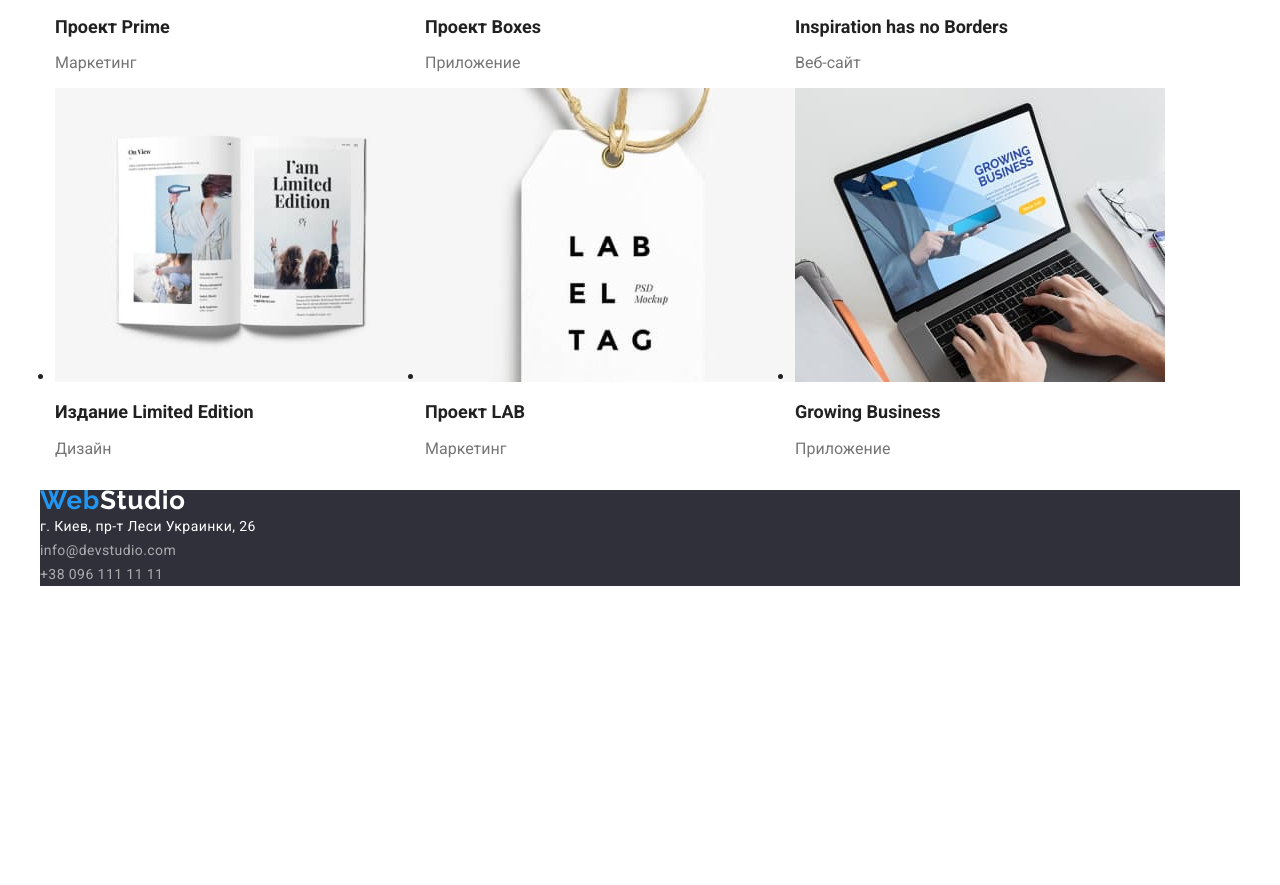
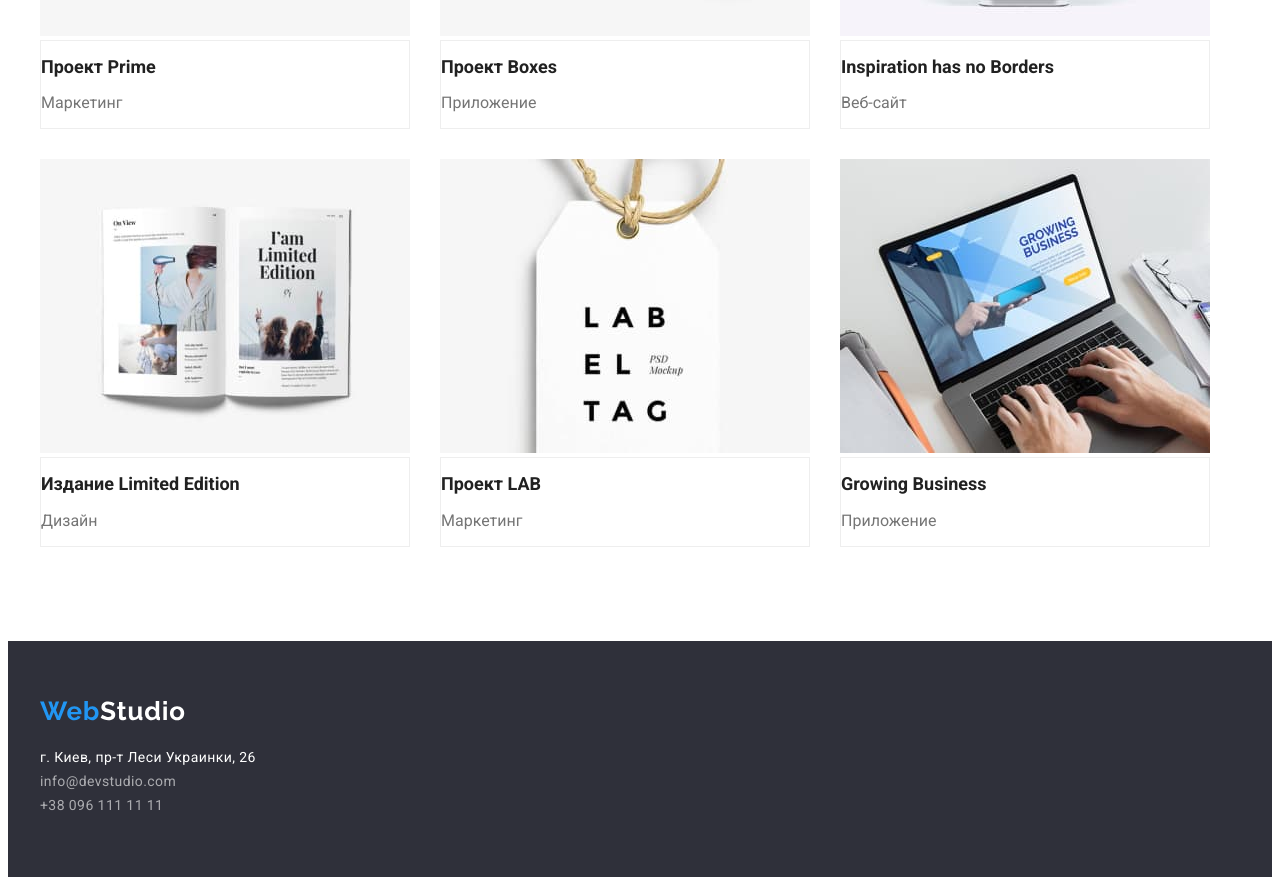
Before and after one commit to Dara431/goit-markup-hw-03, a plain HTML site: page portfolio.html in a window 1280 px wide. Shown: the part 957-1842 px from the top of the page. Before the commit the page ends 1551 px from the top, so only its background shows below. Drawn offline with Linux system fonts and the light colour scheme.

Commit message:
finish-first

```diff
--- a/css/styles.css
+++ b/css/styles.css
@@ -42,8 +42,8 @@ body {
 .all-nav {
   display: flex;
   align-items: center;
-  margin-bottom: 94px;
-  border-bottom: 10px red;
+  border: 1px solid #eeeeee;
+  border-top: none;
 }
 .main-nav {
   display: flex;
@@ -124,6 +124,7 @@ body {
   padding: 10px 32px;
   min-width: 136px;
   text-align: center;
+  margin-bottom: 210px;
 }
 .button.portfolio {
   font-family: "Roboto";
@@ -148,6 +149,7 @@ body {
 .buttons {
   display: flex;
   justify-content: center;
+  padding-top: 100px;
 }
 
 /* Hero */
@@ -156,6 +158,7 @@ body {
   background-color: var(--hero-background-grey);
   text-align: center;
   margin-bottom: 94px;
+  padding-top: 200px;
 }
 .hero-title {
   font-family: "Roboto";
@@ -281,9 +284,15 @@ body {
 .team-worker {
   background-color: var(--background-color-white);
   margin-right: 30px;
+  margin-bottom: 94px;
 }
+
 .team-worker:nth-child(4) {
   margin-right: 0;
+}
+.team {
+  border: 1px solid #eeeeee;
+  border-top: none;
 }
 /* Портфолио */
 .container {
@@ -299,17 +308,23 @@ body {
   margin-top: 0;
   padding-left: 0;
 }
-.flex-element {
+.flex-elements {
   width: 370px;
 
   margin-right: 30px;
   margin-bottom: 30px;
 }
-.flex-element:nth-child(3n) {
+.flex-elements:nth-child(3n) {
   margin-right: 0;
 }
-.flex-element:nth-last-child(-n + 3) {
+.flex-elements:nth-last-child(-n + 3) {
   margin-bottom: 0;
+}
+.flex {
+  border: 1px solid #eeeeee;
+}
+.card {
+  display: block;
 }
 
 .title-card {
@@ -326,10 +341,21 @@ body {
   line-height: 1.2;
   color: var(--secondary-text-color);
 }
+.flex-elements {
+  box-sizing: border-box;
+}
+.flex-container {
+  margin-bottom: 94px;
+}
 
 /* footer*/
-.logo-footer {
-  margin-top: 60px;
+.logo-footer a {
+  display: block;
+}
+.logo-first {
+  display: block;
+  margin-bottom: 20px;
+  padding-top: 60px;
 }
 
 .info {
@@ -358,3 +384,6 @@ body {
   text-decoration: none;
   margin-bottom: 9px;
 }
+.last {
+  padding-bottom: 60px;
+}
--- a/portfolio.html
+++ b/portfolio.html
@@ -14,7 +14,6 @@
     />
   </head>
   <body>
-    <div class="container">
     <header>
       <div class="container all-nav">
         <nav class="main-nav">
@@ -52,34 +51,28 @@
               <button type="button" class="button portfolio">Все</button>
             </li>
             <li>
-                <button type="button" class="button portfolio">
-                  Веб-сайты
-                </button>
+              <button type="button" class="button portfolio">Веб-сайты</button>
             </li>
             <li>
-                <button type="button" class="button portfolio">
-                  Приложения
-                </button>
+              <button type="button" class="button portfolio">Приложения</button>
             </li>
             <li>
               <button type="button" class="button portfolio">Дизайн</button>
             </li>
             <li>
-                <button type="button" class="button portfolio">
-                  Маркетинг
-                </button>
+              <button type="button" class="button portfolio">Маркетинг</button>
             </li>
           </ul>
         </div>
 
         <h1 hidden>Портфолио</h1>
         <div class="container">
-            <ul class="flex-container">
+          <ul class="flex-container list">
             <li class="flex-elements">
               <a href="" class="card"
                 ><img src="./images/imgfirst1.jpg" alt="Технокряк"
               /></a>
-                <div>
+              <div class="flex">
                 <h2 class="title-card">Технокряк</h2>
                 <p class="text-card">Веб-сайт</p>
               </div>
@@ -92,7 +85,7 @@
                   width="370"
                   height="294"
               /></a>
-                <div>
+              <div class="flex">
                 <h2 class="title-card">Постер New Orlean vs Golden Star</h2>
                 <p class="text-card">Дизайн</p>
               </div>
@@ -105,7 +98,7 @@
                   width="370"
                   height="294"
               /></a>
-                <div>
+              <div class="flex">
                 <h2 class="title-card">Ресторан Seafood</h2>
                 <p class="text-card">Приложение</p>
               </div>
@@ -118,7 +111,7 @@
                   width="370"
                   height="294"
               /></a>
-                <div>
+              <div class="flex">
                 <h2 class="title-card">Проект Prime</h2>
                 <p class="text-card">Маркетинг</p>
               </div>
@@ -131,7 +124,7 @@
                   width="370"
                   height="294"
               /></a>
-                <div>
+              <div class="flex">
                 <h2 class="title-card">Проект Boxes</h2>
                 <p class="text-card">Приложение</p>
               </div>
@@ -144,7 +137,7 @@
                   width="370"
                   height="294"
               /></a>
-                <div>
+              <div class="flex">
                 <h2 class="title-card">Inspiration has no Borders</h2>
                 <p class="text-card">Веб-сайт</p>
               </div>
@@ -157,7 +150,7 @@
                   width="370"
                   height="294"
               /></a>
-                <div>
+              <div class="flex">
                 <h2 class="title-card">Издание Limited Edition</h2>
                 <p class="text-card">Дизайн</p>
               </div>
@@ -170,7 +163,7 @@
                   width="370"
                   height="294"
               /></a>
-                <div>
+              <div class="flex">
                 <h2 class="title-card">Проект LAB</h2>
                 <p class="text-card">Маркетинг</p>
               </div>
@@ -183,7 +176,7 @@
                   width="370"
                   height="294"
               /></a>
-                <div>
+              <div class="flex">
                 <h2 class="title-card">Growing Business</h2>
                 <p class="text-card">Приложение</p>
               </div>
@@ -194,7 +187,12 @@
     </main>
 
     <footer class="site-footer">
-        <a href="/"><img src="./images/WebStudio.svg" alt="Logo" /></a>
+      <div class="container">
+        <div class="logo-footer">
+          <a href="/" class="logo-first"
+            ><img src="./images/WebStudio.svg" alt="Logo"
+          /></a>
+        </div>
         <address class="info">
           <ul class="contact-info list">
             <li>
@@ -207,14 +205,14 @@
                 >info@devstudio.com</a
               >
             </li>
-            <li>
+            <li class="last">
               <a href="tel:+380961111111" class="information"
                 >+38 096 111 11 11</a
               >
             </li>
           </ul>
         </address>
+      </div>
     </footer>
-    </div>
   </body>
 </html>
```
Also changed, not shown: index.html (+18 -12 lines). Lines whose indentation alone changed are shown as unchanged.
